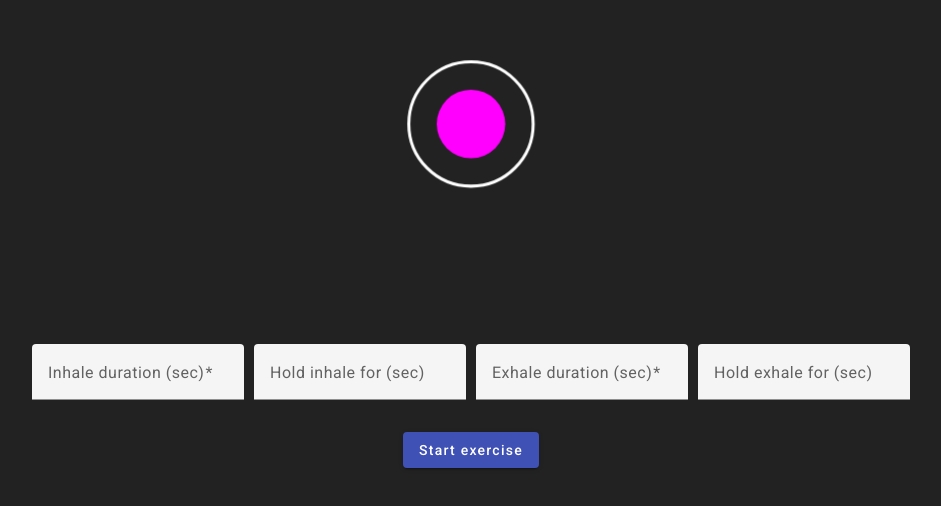
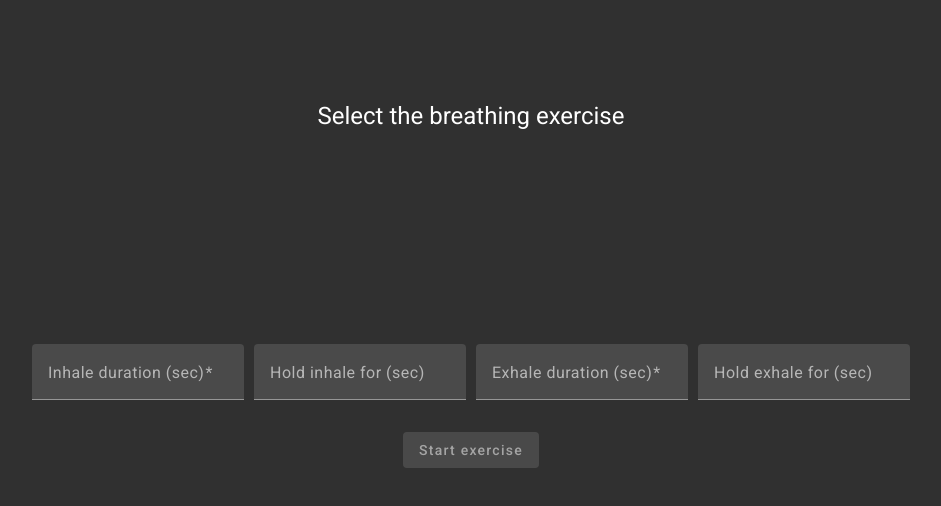
Before and after one commit to dabrowawojciech64/breathingHelper, an Angular app: page / in a window 1280 px wide. Shown: the part 204-710 px from the top of the page, without its empty margins (169-1110 px from the left). Built offline with nearby package versions, Linux system fonts and the light colour scheme.

Commit message:
Fully integrate breath selector with breathing animation
Version 1.0.0

```diff
--- a/angular.json
+++ b/angular.json
@@ -34,7 +34,7 @@
               "src/assets"
             ],
             "styles": [
-              "@angular/material/prebuilt-themes/indigo-pink.css",
+              "@angular/material/prebuilt-themes/pink-bluegrey.css",
               "src/styles.scss"
             ],
             "scripts": []
@@ -103,7 +103,7 @@
               "src/assets"
             ],
             "styles": [
-              "@angular/material/prebuilt-themes/indigo-pink.css",
+              "@angular/material/prebuilt-themes/pink-bluegrey.css",
               "src/styles.scss"
             ],
             "scripts": []
--- a/src/app/app.component.html
+++ b/src/app/app.component.html
@@ -1,5 +1,6 @@
-
 <div class="container">
-  <app-breather></app-breather>
-  <app-breath-selector></app-breath-selector>
+  <app-breather [breathOption]="selectedBreath"></app-breather>
+  <app-breath-selector
+    (selectedBreath)="selectBreath($event)"
+  ></app-breath-selector>
 </div>
--- a/src/app/app.component.ts
+++ b/src/app/app.component.ts
@@ -1,10 +1,18 @@
 import { Component } from '@angular/core';
+import { BreathParameters } from './breather/breath-parameters.type';
 
 @Component({
   selector: 'app-root',
   templateUrl: './app.component.html',
-  styleUrls: ['./app.component.scss']
+  styleUrls: ['./app.component.scss'],
 })
 export class AppComponent {
   title = 'breathingHelper';
+
+  public selectedBreath?: BreathParameters;
+
+  public selectBreath(event: BreathParameters) {
+    console.log(event);
+    this.selectedBreath = event;
+  }
 }
--- /dev/null
+++ b/src/app/breather/breath-parameters.type.ts
@@ -0,0 +1,6 @@
+export interface BreathParameters {
+  inhaleTime: number;
+  inhaleHoldTime?: number;
+  exhaleTime: number;
+  exhaleHoldTime?: number;
+}
--- a/src/app/breather/breath-selector/breath-selector.component.html
+++ b/src/app/breather/breath-selector/breath-selector.component.html
@@ -38,6 +38,13 @@
     </mat-form-field>
   </div>
   <div class="selector-row">
-    <button mat-raised-button color="primary">Start exercise</button>
+    <button
+      mat-raised-button
+      color="primary"
+      type="submit"
+      [disabled]="!breathSelectorForm.valid"
+    >
+      {{ selected ? "Change exercise" : "Start exercise" }}
+    </button>
   </div>
 </form>
--- a/src/app/breather/breath-selector/breath-selector.component.ts
+++ b/src/app/breather/breath-selector/breath-selector.component.ts
@@ -1,4 +1,5 @@
-import { Component } from '@angular/core';
+import { BreathParameters } from './../breath-parameters.type';
+import { Component, EventEmitter, Output } from '@angular/core';
 import { FormControl, FormGroup, Validators } from '@angular/forms';
 
 @Component({
@@ -7,14 +8,20 @@ import { FormControl, FormGroup, Validators } from '@angular/forms';
   styleUrls: ['./breath-selector.component.scss'],
 })
 export class BreathSelectorComponent {
-  breathSelectorForm = new FormGroup({
+  @Output() selectedBreath = new EventEmitter<BreathParameters>();
+  public breathSelectorForm = new FormGroup({
     inhaleTime: new FormControl(null, Validators.required),
     inhaleHoldTime: new FormControl(null),
     exhaleTime: new FormControl(null, Validators.required),
     exhaleHoldTime: new FormControl(null),
   });
+  public selected: boolean = false;
 
   public onSubmit() {
-    console.warn(this.breathSelectorForm.value);
+    const selectedBreath = this.breathSelectorForm
+      .value as unknown as BreathParameters;
+    console.warn(selectedBreath);
+    this.selectedBreath.emit(selectedBreath);
+    this.selected = true;
   }
 }
--- a/src/app/breather/breather/breather.component.html
+++ b/src/app/breather/breather/breather.component.html
@@ -1,17 +1,20 @@
+<ng-container *ngIf="breathOption">
   <div
     class="outer-circle"
     [@outerCircleAnimation]="{
       value: isInhaling ? 'full' : 'empty',
       params: {
-      inhaleTime: inhaleTime,
-      inhaleHoldTime: inhaleHoldTime,
-      exhaleTime: exhaleTime,
-      exhaleHoldTime: exhaleHoldTime,
+        inhaleTime: breathOption.inhaleTime,
+        inhaleHoldTime: breathOption.inhaleHoldTime?breathOption.inhaleHoldTime:0,
+        exhaleTime: breathOption.exhaleTime,
+        exhaleHoldTime: breathOption.exhaleHoldTime?breathOption.exhaleHoldTime:0,
       }
     }"
     (@outerCircleAnimation.done)="toggleState($event)"
   >
-  <div
-    class="inner-circle"
-  ></div>
+    <div class="inner-circle"></div>
   </div>
+</ng-container>
+<ng-container *ngIf="!breathOption">
+  <div class="center-text"><h1>Select the breathing exercise</h1></div>
+</ng-container>
--- a/src/app/breather/breather/breather.component.scss
+++ b/src/app/breather/breather/breather.component.scss
@@ -15,3 +15,10 @@
   background-color: magenta;
   // transform: scale(80%);
 }
+
+.center-text {
+  display: flex;
+  justify-content: center;
+  align-items: center;
+  height:100%;
+}
--- a/src/app/breather/breather/breather.component.ts
+++ b/src/app/breather/breather/breather.component.ts
@@ -7,7 +7,8 @@ import {
   group,
   query,
 } from '@angular/animations';
-import { Component, OnInit } from '@angular/core';
+import { Component, Input, OnInit } from '@angular/core';
+import { BreathParameters } from '../breath-parameters.type';
 
 @Component({
   selector: 'app-breather',
@@ -36,11 +37,11 @@ import { Component, OnInit } from '@angular/core';
 
       transition('empty => full', [
         group([
-          animate('{{inhaleTime}}ms {{exhaleHoldTime}}ms ease-in-out'),
+          animate('{{inhaleTime}}s {{exhaleHoldTime}}s ease-in-out'),
           query(
             '.inner-circle',
             animate(
-              '{{inhaleTime}}ms {{exhaleHoldTime}}ms ease-in-out',
+              '{{inhaleTime}}s {{exhaleHoldTime}}s ease-in-out',
               style({ transform: 'scale(100%)' })
             ),
             { optional: true }
@@ -50,11 +51,11 @@ import { Component, OnInit } from '@angular/core';
 
       transition('full => empty', [
         group([
-          animate('{{exhaleTime}}ms {{inhaleHoldTime}}ms ease-in-out'),
+          animate('{{exhaleTime}}s {{inhaleHoldTime}}s ease-in-out'),
           query(
             '.inner-circle',
             animate(
-              '{{exhaleTime}}ms {{inhaleHoldTime}}ms ease-in-out',
+              '{{exhaleTime}}s {{inhaleHoldTime}}s ease-in-out',
               style({ transform: 'scale(50%)' })
             ),
             { optional: true }
@@ -65,6 +66,7 @@ import { Component, OnInit } from '@angular/core';
   ],
 })
 export class BreatherComponent implements OnInit {
+  @Input('breathOption') breathOption?: BreathParameters;
   public isInhaling: boolean = false;
   public inhaleTime: number = 4000;
   public inhaleHoldTime: number = 4000;
--- a/src/styles.scss
+++ b/src/styles.scss
@@ -6,5 +6,6 @@ html, body {
 body {
   margin: 0;
   font-family: Roboto, "Helvetica Neue", sans-serif;
-  background-color: #222;
+  background: #303030;
+  color: #ffffff;
 }
```
Lines whose indentation alone changed are shown as unchanged.
